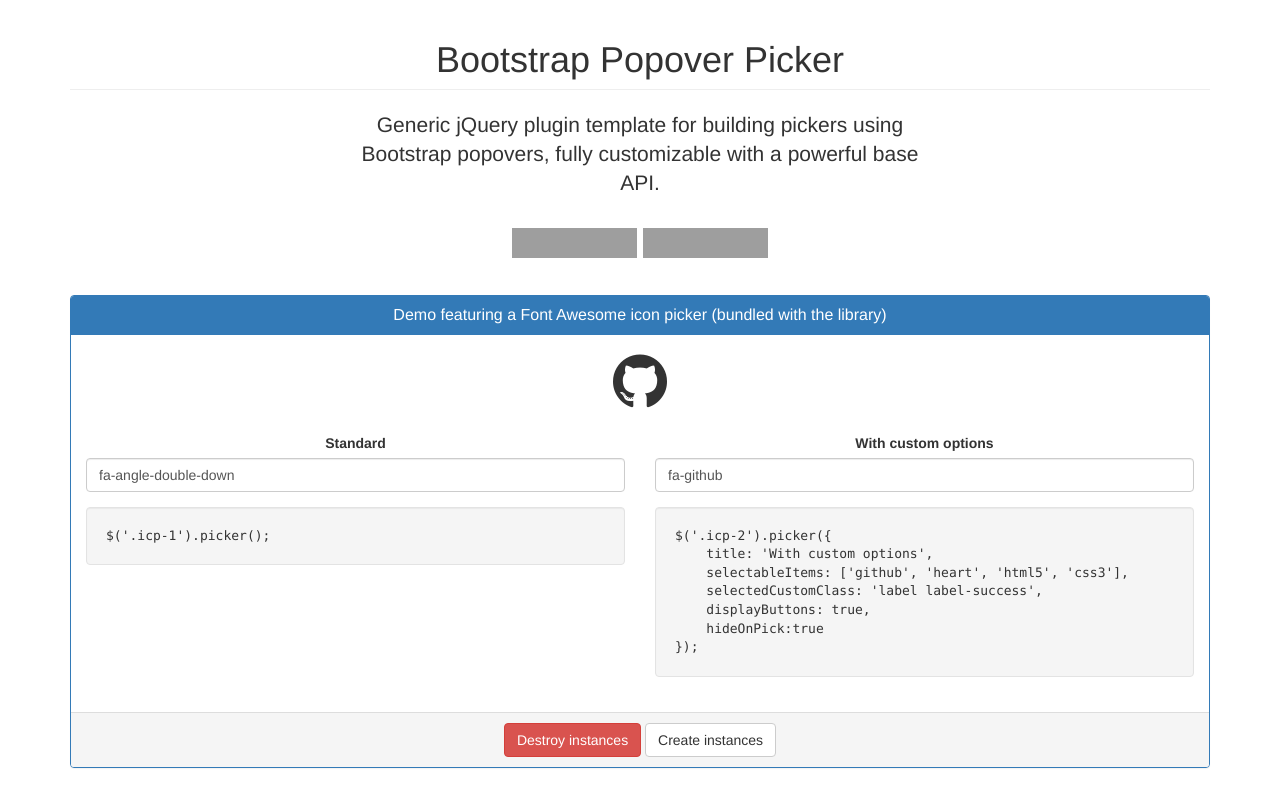
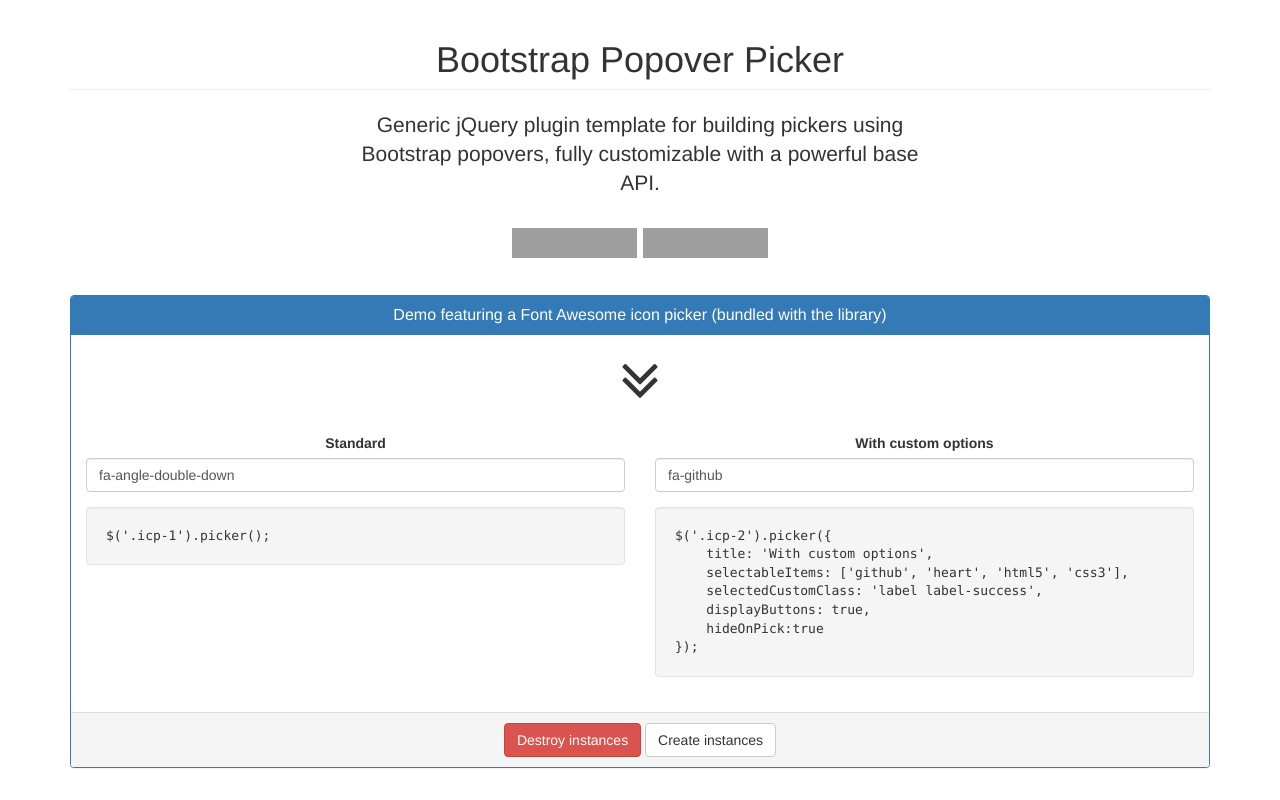
Before and after one commit to itsjavi/fontawesome-iconpicker, a website: page index.html in a window 1280 px wide. Shown: the top 800 px of the page. Drawn offline with nearby package versions, Linux system fonts and the light colour scheme; files that its build step writes are made by us from their sources; grey boxes are pictures that could not be loaded.

Commit message:
implemented accept/cancel buttons, renamed some events for easy identif.

```diff
--- a/index.html
+++ b/index.html
@@ -95,7 +95,7 @@ $('.icp-2').picker({
         <script>
             $(function() {
                 // Event sample:
-                $('.icp').on('pickerPick', function(e) {
+                $('.icp').on('pickerSetSourceValue', function(e) {
                     $('.lead .fa').get(0).className = 'fa fa-3x fa-' + e.pickerValue;
                 });
                 $('.action-destroy').on('click', function() {
--- a/src/js/picker.js
+++ b/src/js/picker.js
@@ -29,7 +29,6 @@
         title: false, // Popover title (optional) only if specified in the template
         container: false, //  Appends the popover to a specific element. If true, appends to the jQuery element.
         animation: true,
-
         // plugin options:
         selected: false, // use this value as the current item and ignore the original
         defaultItem: false, // use this value as the current item if input or element item is empty
@@ -155,11 +154,12 @@
                     $this = $this.parent();
                 }
                 _self.update($this.data('pickerValue'));
-                    _self._trigger('pickerPick', {
+                _self._trigger('pickerSelect', {
                     pickerItem: this,
                     pickerValue: _self.pickerValue
                 });
-                    if (_self.options.hideOnPick) {
+                if (_self.options.hideOnPick && (_self.getAcceptButton().length === 0)) {
+                    // only hide when the accept button is not present
                     _self.hide();
                 }
             };
@@ -167,12 +167,21 @@
             for (var i in this.selectableItems) {
                 var itemElement = $(this.options.templates.item);
                 itemElement.find('.fa').addClass('fa-' + this.selectableItems[i]);
-                    itemElement.data('pickerValue', this.selectableItems[i]).on('click.picker', itemClickFn);
-                    this.picker.element.find('.picker-items').append(itemElement.attr('title', '.' + this.getValue(this.selectableItems[i])));
+                itemElement.data('pickerValue', this.selectableItems[i])
+                        .on('click.picker', itemClickFn);
+                this.picker.element.find('.picker-items').append(itemElement
+                        .attr('title', '.' + this.getValue(this.selectableItems[i])));
             }
 
             if (this.options.displayButtons) {
                 this.picker.element.append($(this.options.templates.buttons));
+                this.getAcceptButton().on('click', function(){
+                    _self.update(_self.pickerValue, true);
+                    _self.hide();
+                });
+                this.getCancelButton().on('click', function(){
+                    _self.hide();
+                });
             }
 
             this.picker = $.extend(true, this.picker, customProps);
@@ -187,7 +196,8 @@
                 var isInsideFn = $.proxy(function(e) {
                     var _t = $(e.target);
                     if ((!_t.hasClass('picker-element')  ||
-                            (_t.hasClass('picker-element') && !_t.is(this.element))) && (_t.parents('.picker-popover').length === 0)) {
+                            (_t.hasClass('picker-element') && !_t.is(this.element))) &&
+                            (_t.parents('.picker-popover').length === 0)) {
                         return false;
                     }
                     return true;
@@ -237,7 +247,8 @@
                 if (this.hasInput()) {
                     // Bind input keyup event
                     this.input.on('keyup.picker', $.proxy(function(e) {
-                            if ($.inArray(e.keyCode, [38, 40, 37, 39, 16, 17, 18, 9, 8, 91, 93, 20, 46, 186, 190, 46, 78, 188, 44, 86]) === -1) {
+                        if ($.inArray(e.keyCode, [38, 40, 37, 39, 16, 17, 18, 9, 8
+                                    , 91, 93, 20, 46, 186, 190, 46, 78, 188, 44, 86]) === -1) {
                             this.update();
                         }
                     }, this));
@@ -250,8 +261,10 @@
         },
         _updateComponents: function() {
             // Update selected item
-                this.picker.element.find('.picker-item.picker-selected').removeClass('picker-selected ' + this.options.selectedCustomClass);
-                this.picker.element.find('.fa.fa-' + this.pickerValue).parent().addClass('picker-selected ' + this.options.selectedCustomClass);
+            this.picker.element.find('.picker-item.picker-selected')
+                    .removeClass('picker-selected ' + this.options.selectedCustomClass);
+            this.picker.element.find('.fa.fa-' + this.pickerValue).parent()
+                    .addClass('picker-selected ' + this.options.selectedCustomClass);
 
             // Update component item
             if (this.component !== false) {
@@ -286,7 +299,7 @@
             if (($.inArray(val, this.selectableItems) !== -1) || (!this.options.onlyValid)) {
                 this.pickerValue = val;
                 this._updateComponents();
-                    this._trigger('pickerChange', {
+                this._trigger('pickerSetValue', {
                     pickerValue: val
                 });
                 return this.pickerValue;
@@ -317,6 +330,9 @@
                 } else {
                     this.element.data('pickerValue', this.getValue());
                 }
+                this._trigger('pickerSetSourceValue', {
+                    pickerValue: val
+                });
             }
             return val;
         },
@@ -351,6 +367,12 @@
         hasContainer: function() {
             return (this.container !== false);
         },
+        getAcceptButton: function() {
+            return this.picker.element.find('.picker-button-accept');
+        },
+        getCancelButton: function() {
+            return this.picker.element.find('.picker-button-cancel');
+        },
         isDisabled: function() {
             if (this.hasInput()) {
                 return (this.input.prop('disabled') === true);
@@ -363,12 +385,18 @@
         hide: function() {
             this.element.popover('hide');
         },
-            update: function(val) {
+        update: function(val, isAccepted) {
             val = (val ? val :  this.getSourceValue(this.pickerValue));
             // reads the input or element value again and tries to update the plugin
             // fallback to the current selected item value
             this._trigger('pickerUpdating');
+
+            if ((this.getAcceptButton().length === 0) || (isAccepted === true)) {
                 this.setSourceValue(val);
+            } else {
+                this.setValue(val);
+            }
+
             this._trigger('pickerUpdated');
             return val;
         },
```
Also changed, not shown: README.md, dist/js/bootstrap-picker.js, dist/js/bootstrap-picker.min.js. Lines whose indentation alone changed are shown as unchanged.
